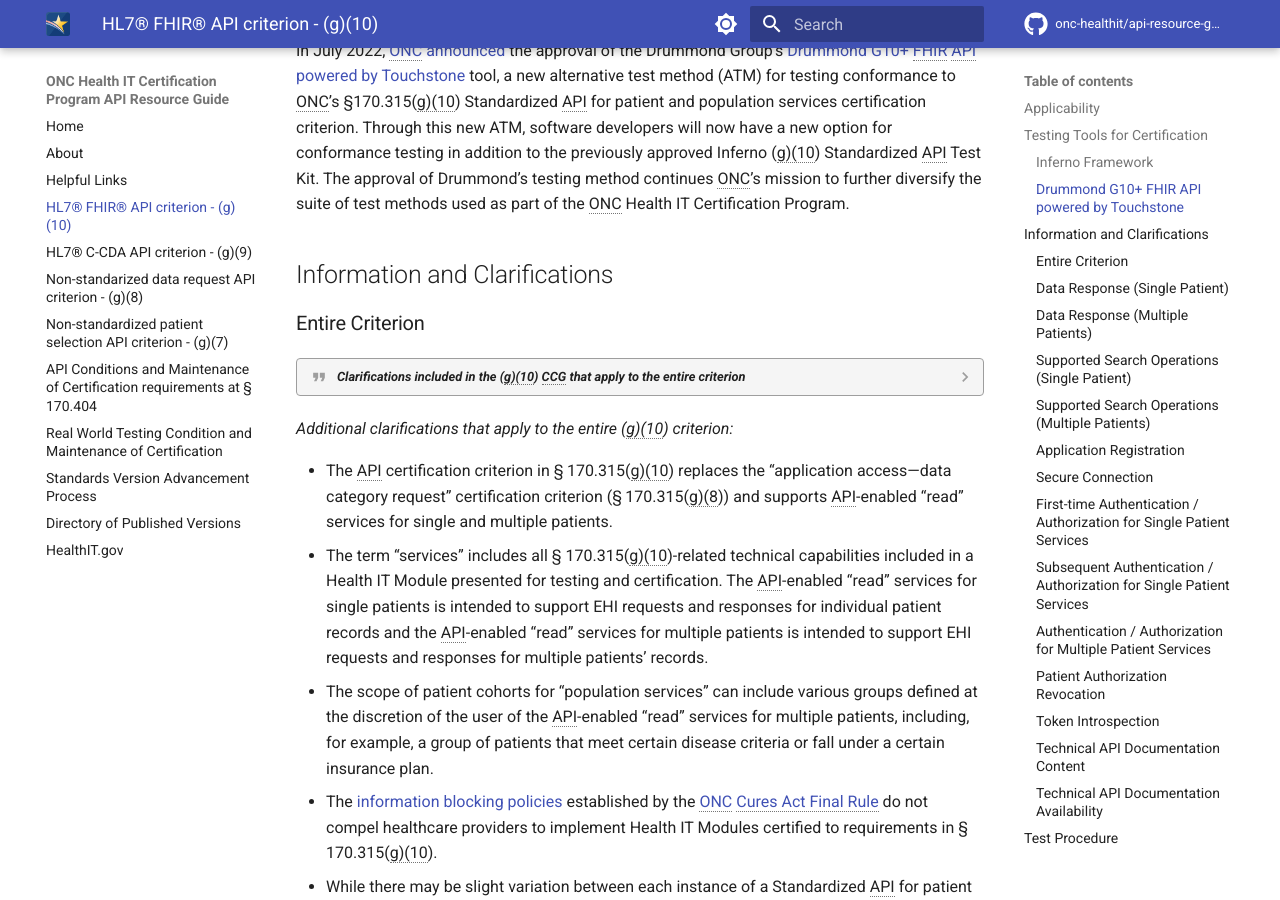
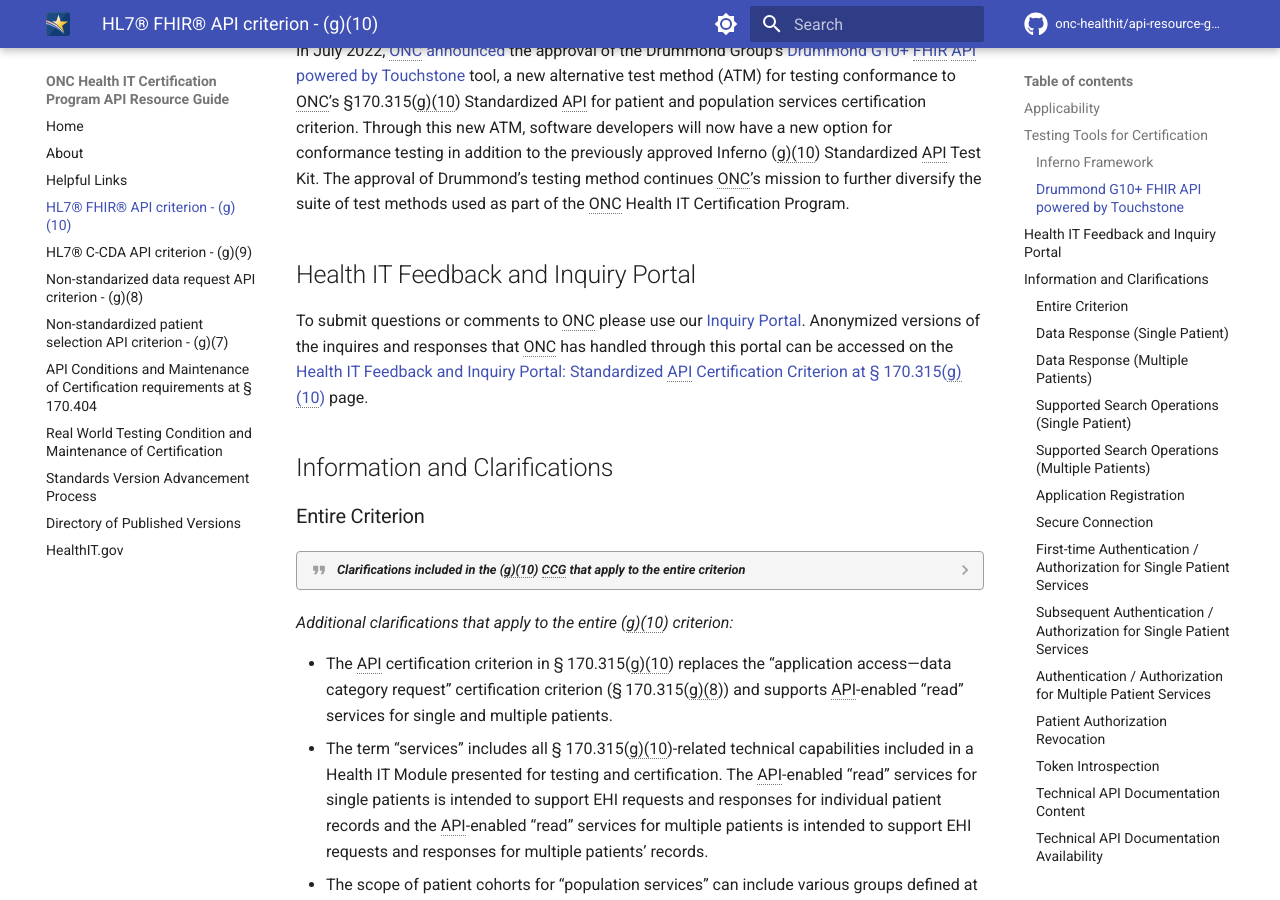
Before and after one commit to onc-healthit/api-resource-guide, an MkDocs documentation site: the page built from docs/g10-criterion.md, in a window 1280 px wide and 900 px high, scrolled down 1216 px. Built offline with MkDocs 1.6.1 and Material for MkDocs 9.7.7, drawn with Linux system fonts in a browser that asks for light colours; comment, search, counter and statistics services are not loaded; the version menu is left out.

Commit message:
scaffolding for anonymized inquiries

```diff
--- a/docs/g10-criterion.md
+++ b/docs/g10-criterion.md
@@ -48,6 +48,10 @@
 
 ### Drummond G10+ FHIR API powered by Touchstone
 In July 2022, <a target = "_blank" href = "https://www.healthit.gov/buzz-blog/healthit-certification/new-testing-method-available-for-standardized-api-criterion">ONC announced</a> the approval of the Drummond Group’s <a target = "_blank" href = "https://www.drummondgroup.com/compliance/payer-and-patient-access-certification/">Drummond G10+ FHIR API powered by Touchstone</a> tool, a new alternative test method (ATM) for testing conformance to ONC’s §170.315(g)(10) Standardized API for patient and population services certification criterion. Through this new ATM, software developers will now have a new option for conformance testing in addition to the previously approved Inferno (g)(10) Standardized API Test Kit. The approval of Drummond’s testing method continues ONC’s mission to further diversify the suite of test methods used as part of the ONC Health IT Certification Program.
+
+## Health IT Feedback and Inquiry Portal
+
+To submit questions or comments to ONC please use our <a target = "_blank" href = "https://www.healthit.gov/feedback">Inquiry Portal</a>. Anonymized versions of the inquires and responses that ONC has handled through this portal can be accessed on the [Health IT Feedback and Inquiry Portal: Standardized API Certification Criterion at § 170.315(g)(10)](inquiry-portal/g10-inquiries.md) page.
 
 ## Information and Clarifications
 
--- /dev/null
+++ b/docs/inquiries/g10-inquiries.md
@@ -0,0 +1,8 @@
+# Health IT Feedback and Inquiry Portal: Standardized API Certification Criterion at § 170.315(g)(10)
+
+This section contains anonymized feedback and inquiries, related to the standardized API certification criterion at (g)(10), that ONC has handled through the ONC <a target = "_blank" href = "https://www.healthit.gov/feedback">Health IT Feedback Portal</a>. The inquiries are organized by date under headers that mirror the organization of paragraphs in the Code of Federal Regulations at 45 CFR § 170.315(g)(10). A section is also included for inquiries related to (g)(10) Standardized API Test Kit in the Inferno Framework.
+
+## Applies to Entire Criterion
+### December 2021
+
+--8<-- "includes/abbreviations.md"
```
